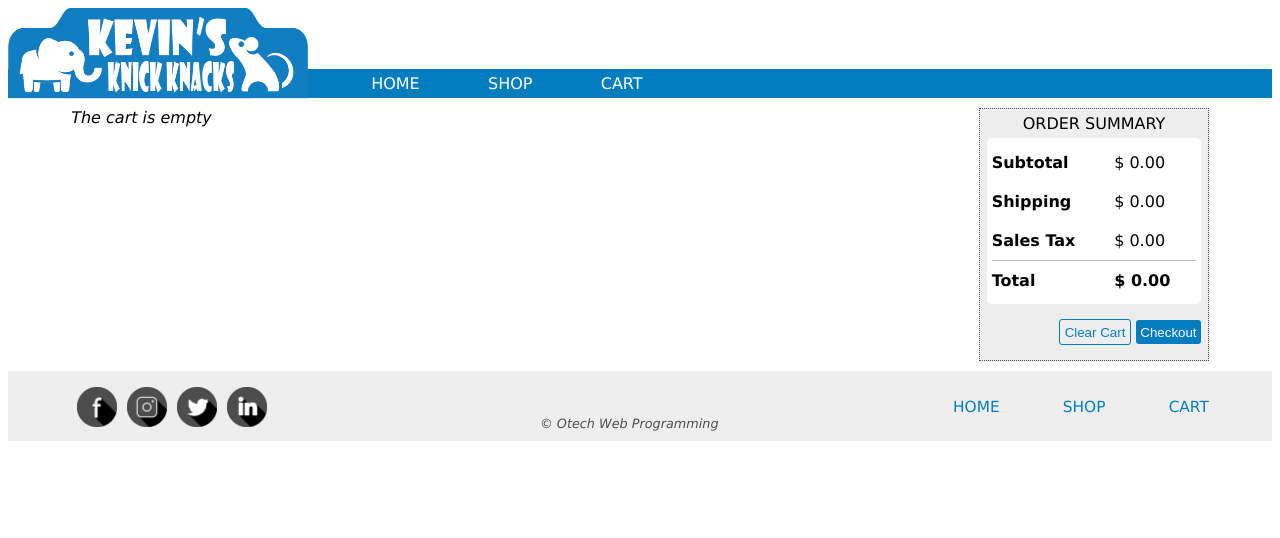
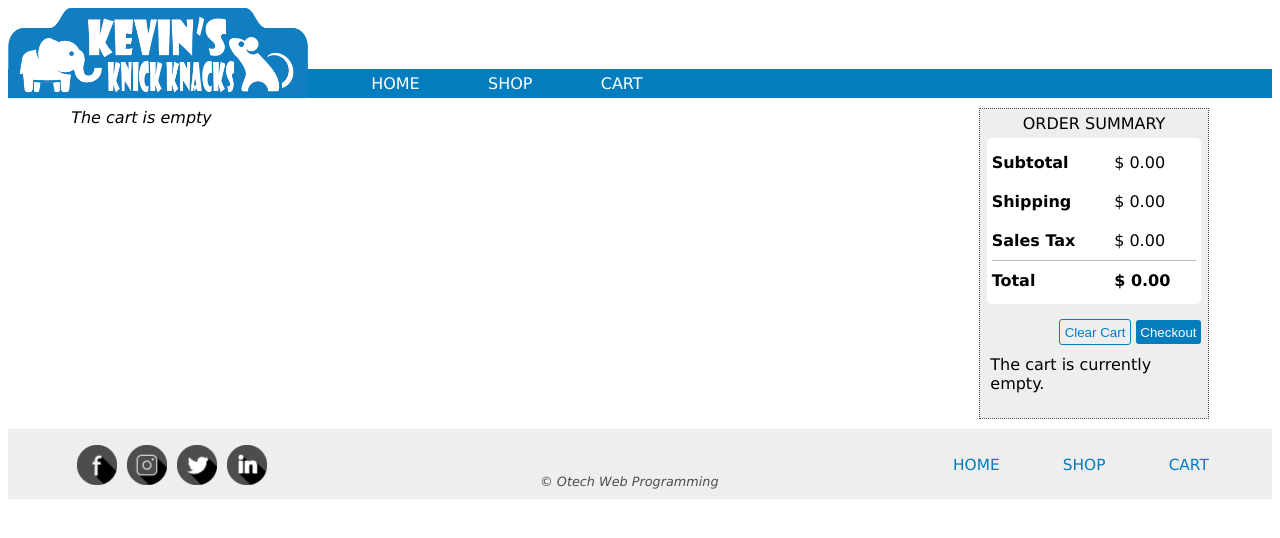
Before and after one commit to Ryan-Bush3/ShoppingExperience, a plain HTML site: page cart.html in a window 1280 px wide. Both pictures are taken after a click on the button "Checkout". Drawn offline with Linux system fonts and the light colour scheme.

Commit message:
Adding thank you message

```diff
--- a/cart.html
+++ b/cart.html
@@ -31,6 +31,11 @@
                 <button id="clearCartButton">Clear Cart</button>
                 <button id="checkoutButton">Checkout</button>
             </div>
+
+            <div id="checkoutThankYou">
+                <span class="bold">Thank you for your order!!</span> <br><br> Your order is being processed. Check your email for updates.
+            </div>
+
         </aside>
         <div id="mainContentContainer">
             <div id="cartCardContainer">
--- a/js/cart.js
+++ b/js/cart.js
@@ -80,3 +80,15 @@ function displayOrderSummary(){
                                 </div>`;
 }
 displayOrderSummary();
+
+$(document).ready(function(){
+    $('#checkoutThankYou').hide();
+    $('#checkoutButton').click(function(){
+        if(subtotal == 0){
+            $('#checkoutThankYou').html('The cart is currently empty.');
+            $('#checkoutThankYou').slideDown();
+        } else{
+            $('#checkoutThankYou').slideDown();
+        }
+    });
+});
--- a/style.css
+++ b/style.css
@@ -237,3 +237,6 @@ footer {
     top: 8px;
     right: 5.35%;
 }
+#checkoutThankYou{
+    padding: 10px;
+}
```
